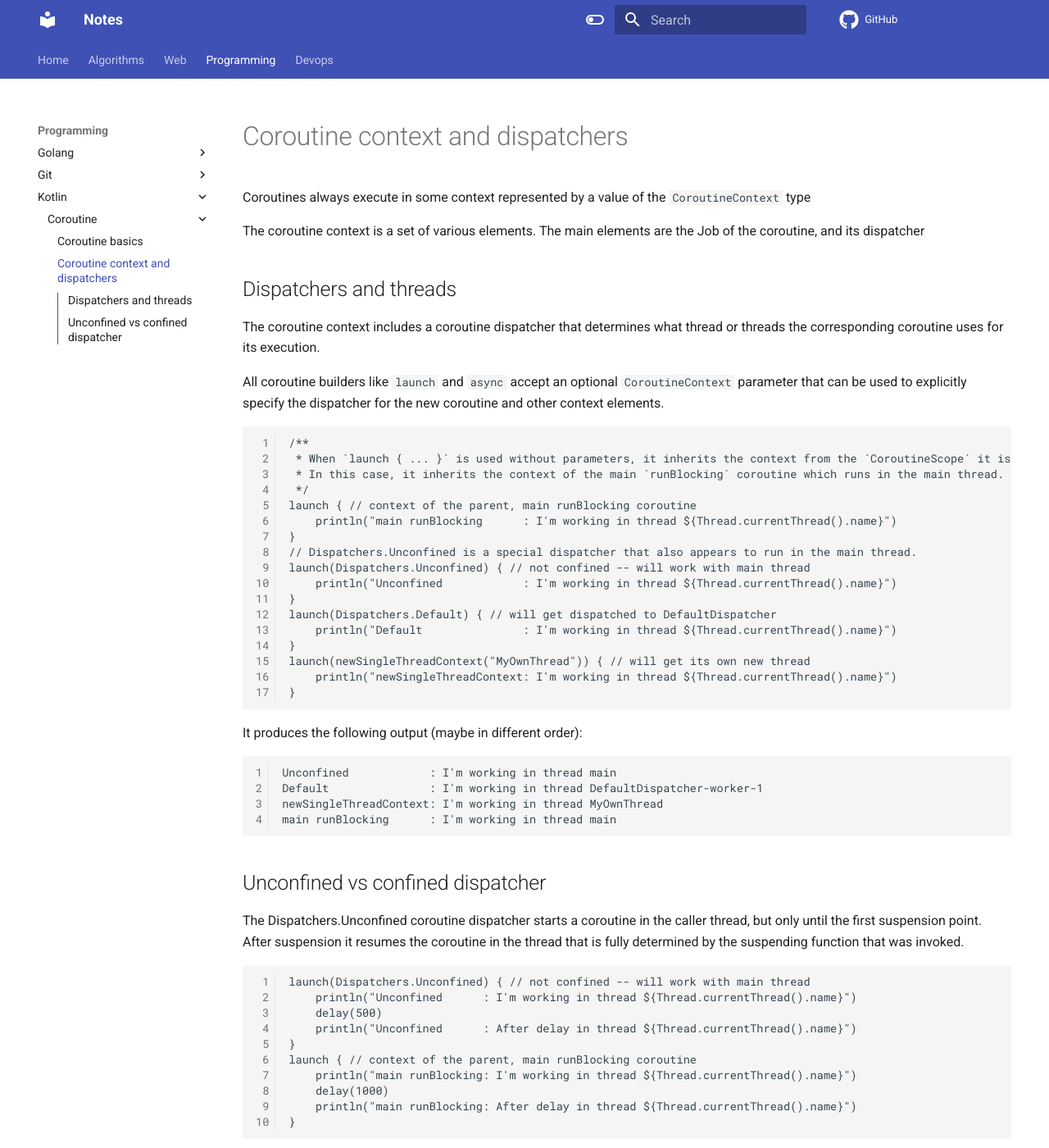
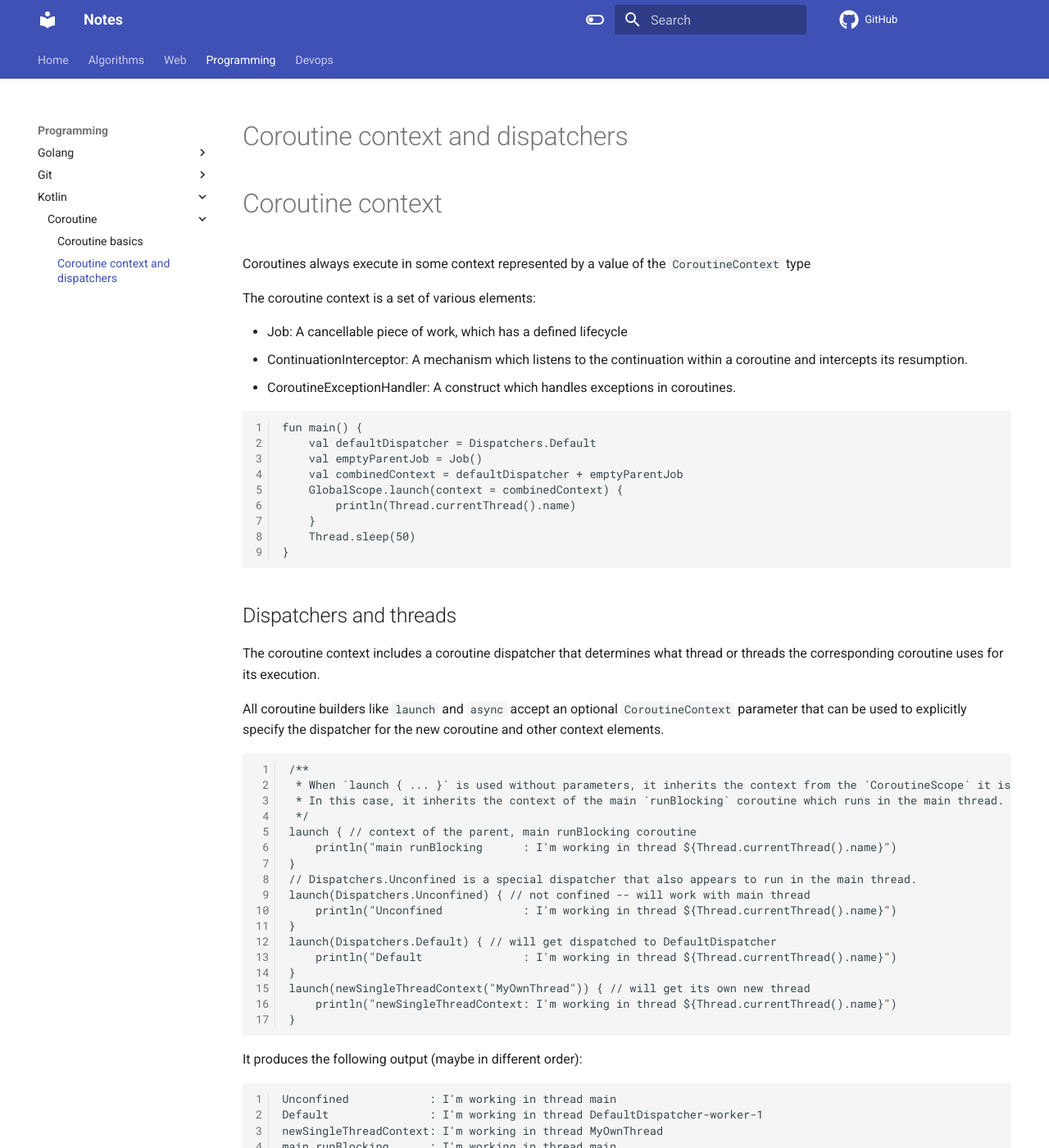
Before and after one commit to dinhhuy258/notes, an MkDocs documentation site: the page built from docs/programming/kotlin/coroutine/context_and_dispatchers.md, in a window 1280 px wide and 1400 px high. Shown: the whole window at 82% size. Built offline with MkDocs 1.6.1 and Material for MkDocs 9.7.7, drawn with Linux system fonts in a browser that asks for light colours; comment, search, counter and statistics services are not loaded; some of the changed text lies outside the part shown.

Commit message:
Coroutine context + dispatchers table

````diff
--- a/docs/programming/kotlin/coroutine/context_and_dispatchers.md
+++ b/docs/programming/kotlin/coroutine/context_and_dispatchers.md
@@ -1,8 +1,26 @@
 # Coroutine context and dispatchers
+
+# Coroutine context
 
 Coroutines always execute in some context represented by a value of the `CoroutineContext` type
 
-The coroutine context is a set of various elements. The main elements are the Job of the coroutine, and its dispatcher
+The coroutine context is a set of various elements:
+
+- Job: A cancellable piece of work, which has a defined lifecycle
+- ContinuationInterceptor: A mechanism which listens to the continuation within a coroutine and intercepts its resumption.
+- CoroutineExceptionHandler: A construct which handles exceptions in coroutines.
+
+```kt
+fun main() {
+    val defaultDispatcher = Dispatchers.Default
+    val emptyParentJob = Job()
+    val combinedContext = defaultDispatcher + emptyParentJob
+    GlobalScope.launch(context = combinedContext) {
+        println(Thread.currentThread().name)
+    }
+    Thread.sleep(50)
+}
+```
 
 ## Dispatchers and threads
 
@@ -39,6 +57,14 @@ newSingleThreadContext: I'm working in thread MyOwnThread
 main runBlocking      : I'm working in thread main
 ```
 
+|                                         | Thread used      | Max number of threads                                                                      | Useful when                                                   |
+| --------------------------------------- | ---------------- | ------------------------------------------------------------------------------------------ | ------------------------------------------------------------- |
+| Dispatchers.Default                     | thread pool      | Number of CPU cores                                                                        | Executing CPU-bound code                                      |
+| Dispatchers.IO                          | thread pool      | Defined in IO_PARALLELISM_PROPERTY_NAME. The default value is max(64, number of cpu cores) | Executing IO-heavy code                                       |
+| Dispatchers.Main                        | main             | 1                                                                                          | Working with UI elements                                      |
+| executorService.asCoroutineDispatcher() | thread pool      | Defined by ExecuteService config                                                           | Need to limit number of threads that the coroutine can run in |
+| runBlocking {...}                       | Currently thread | 1                                                                                          | Bridging blocking and suspending code                         |
+
 ## Unconfined vs confined dispatcher
 
 The Dispatchers.Unconfined coroutine dispatcher starts a coroutine in the caller thread, but only until the first suspension point. After suspension it resumes the coroutine in the thread that is fully determined by the suspending function that was invoked.
````
